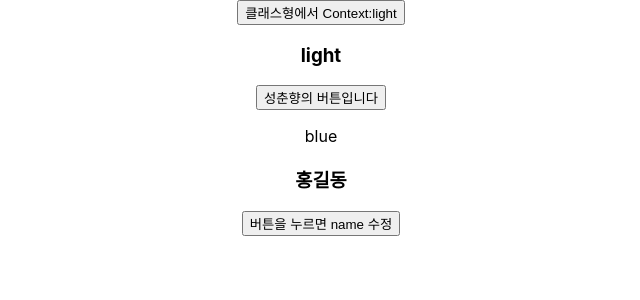
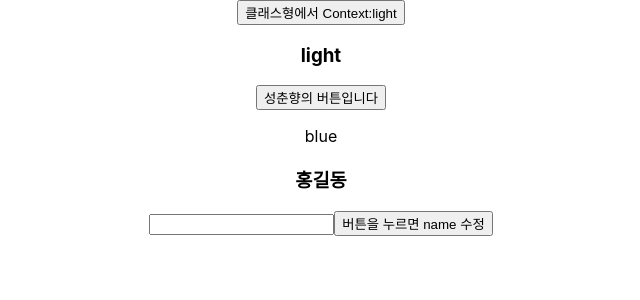
Before and after one commit to hj-Seong/2023-react, a React (Create React App) app in the folder context-text/: page / in a window 1280 px wide. Shown: the top 300 px of the page, without its empty margins (319-959 px from the left). Built offline with nearby package versions, Linux system fonts and the light colour scheme.

Commit message:
0414 Context-실습2확인

```diff
--- a/context-text/src/components/DataBox.jsx
+++ b/context-text/src/components/DataBox.jsx
@@ -18,7 +18,7 @@ function DataText () {
 
     // input 태그의 값 받아와서 input에 저장
     // 버튼을 눌렀을때 Context에 있는 이름이 바뀌게 작성
-    const [input, setInput] =useState("")
+    const [input, setInput] = useState("")
 
     // value 값이 null 또는 값
     // null일때는 false 이므로 값을 출력하지않게하고
@@ -26,8 +26,11 @@ function DataText () {
     return (
         <div>
             {value && <h3>{value.state.name}</h3>}
+            <input type="text"
+                onChange={(e)=>{setInput(e.target.value)}}
+            />
             <button
-                onClick={()=>{value.action.setName("Green")}}
+                onClick={()=>{value.action.setName(input)}}
             >
                 버튼을 누르면 name 수정
             </button>
```
